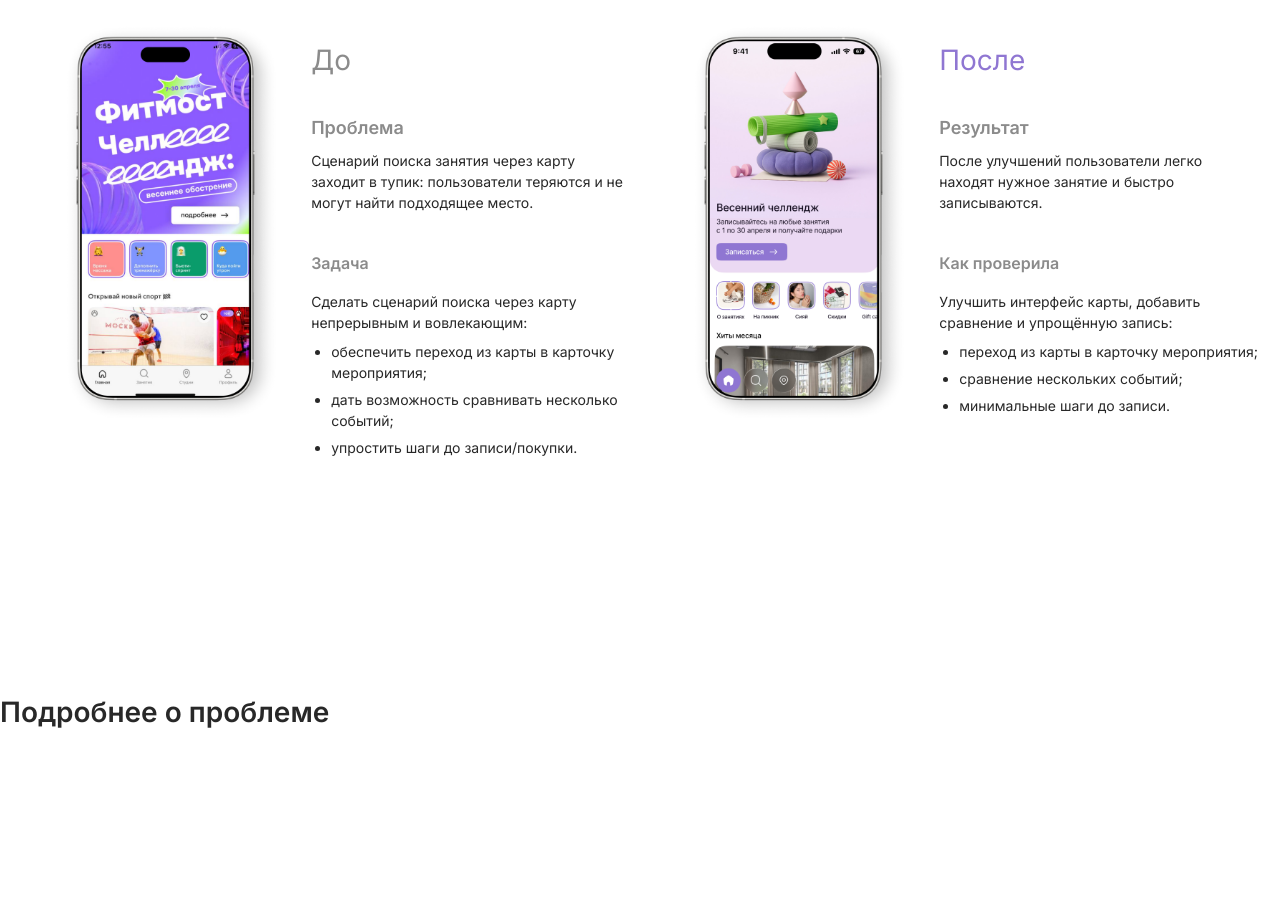
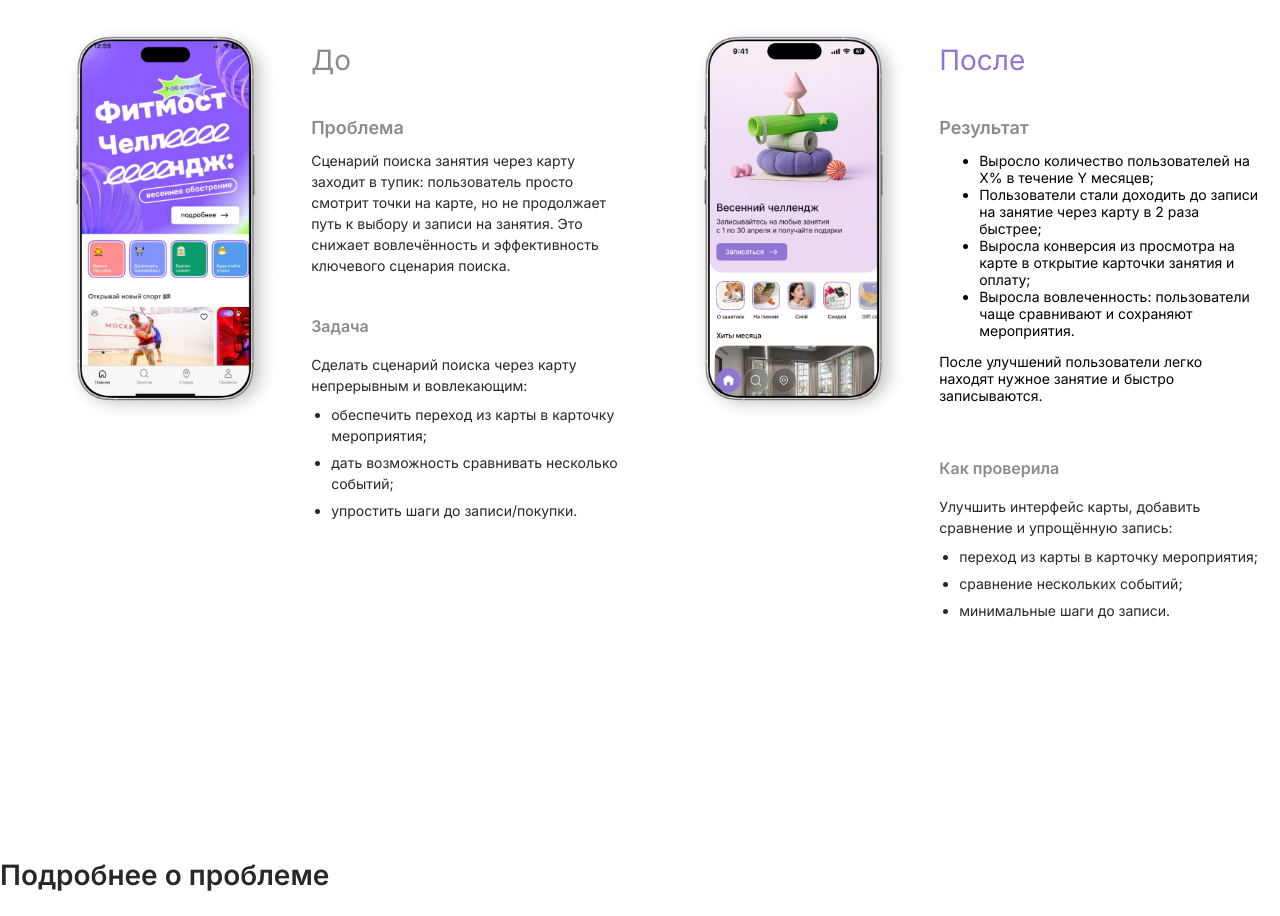
Before and after one commit to sashawefwe/fitmostcase, a plain HTML site: page index.html in a window 1280 px wide. Shown: the part 885-1801 px from the top of the page. Before the commit the page ends 1638 px from the top, so only its background shows below. Drawn offline with Linux system fonts and the light colour scheme.

Commit message:
Update index.html

```diff
--- a/index.html
+++ b/index.html
@@ -69,7 +69,7 @@
     <div class="problem-block">
       <h4 class="block-title">Проблема</h4>
       <p class="block-text">
-        Сценарий поиска занятия через карту заходит в тупик: пользователи теряются и не могут найти подходящее место.
+        Сценарий поиска занятия через карту заходит в тупик: пользователь просто смотрит точки на карте, но не продолжает путь к выбору и записи на занятия. Это снижает вовлечённость и эффективность ключевого сценария поиска.
       </p>
     </div>
     <div class="task-block">
@@ -94,6 +94,12 @@
     <div class="problem-block">
       <h4 class="block-title">Результат</h4>
       <p class="block-text">
+        <ul>
+          <li>Выросло количество пользователей на X% в течение Y месяцев;</li>
+          <li>Пользователи стали доходить до записи на занятие через карту в 2 раза быстрее;</li>
+          <li>Выросла конверсия из просмотра на карте в открытие карточки занятия и оплату;</li>
+          <li>Выросла вовлеченность: пользователи чаще сравнивают и сохраняют мероприятия.</li>
+        </ul>
         После улучшений пользователи легко находят нужное занятие и быстро записываются.
       </p>
     </div>
```
